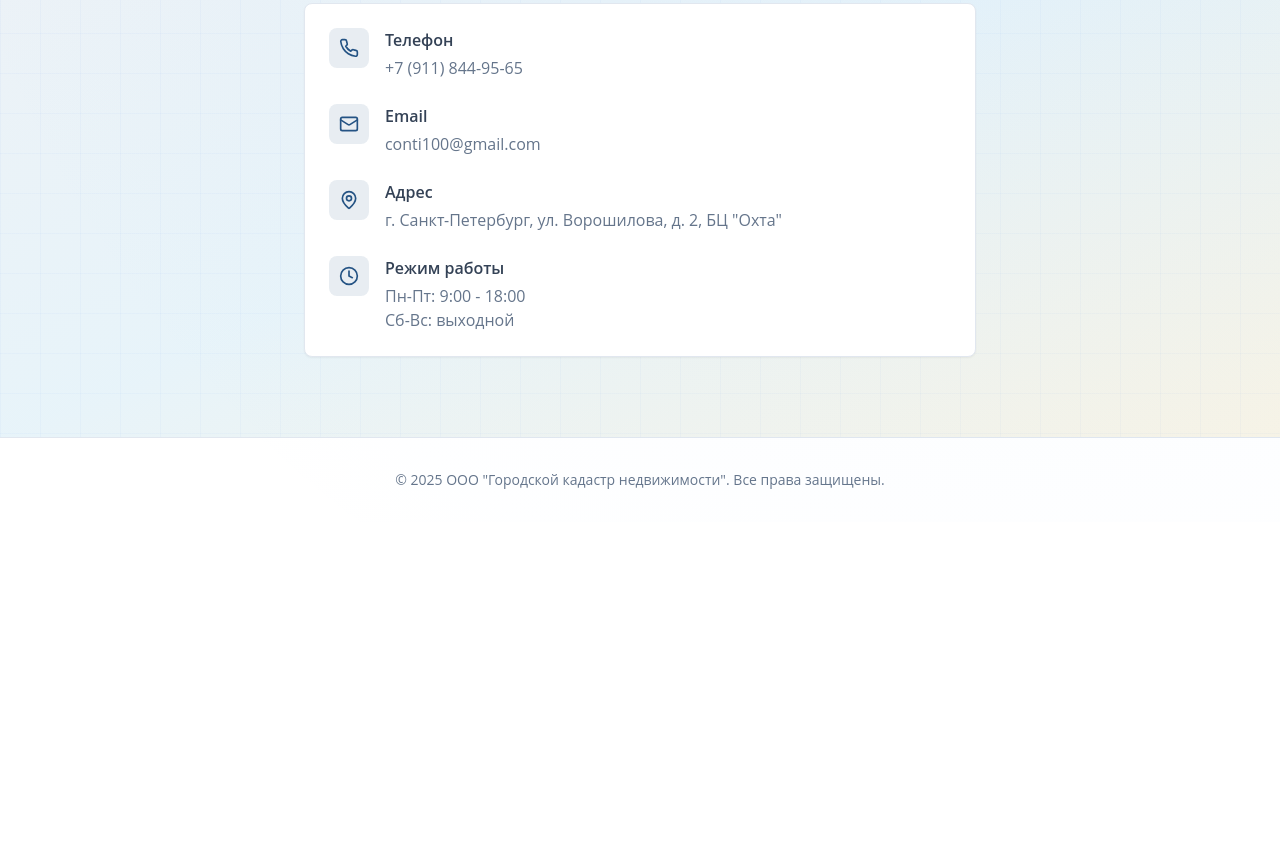
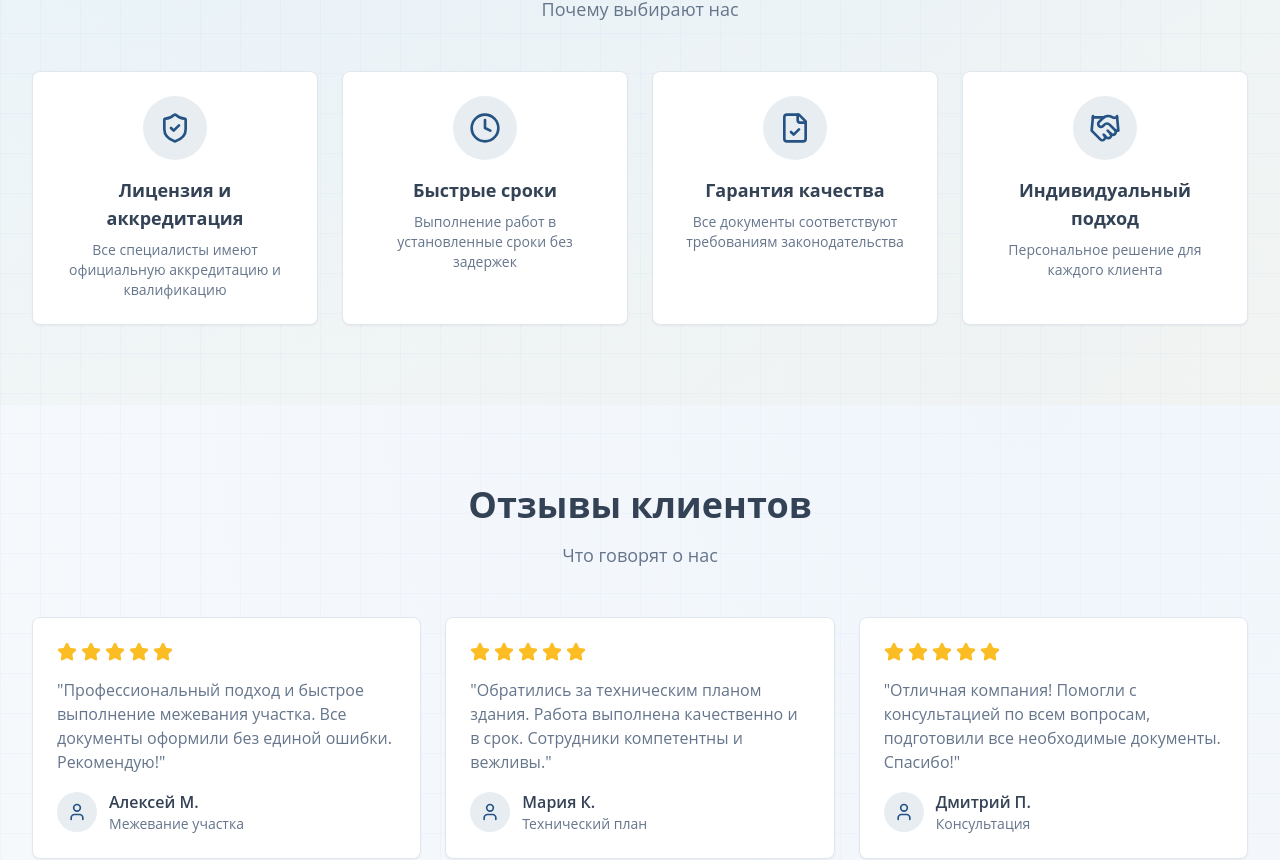
Before and after one commit to pr-poehali-dev/cad-engineer-website, a React (Vite) app: page / in a window 1280 px wide. Shown: the part 2407-3267 px from the top of the page. Before the commit the page ends 2929 px from the top, so only its background shows below. Built offline with nearby package versions, Linux system fonts and the light colour scheme.

Commit message:
Добавлена базовая функциональность

```diff
--- a/src/pages/Index.tsx
+++ b/src/pages/Index.tsx
@@ -281,6 +281,138 @@ const Index = () => {
           </div>
         </section>
 
+        <section className="py-20 bg-gradient-to-br from-secondary/10 to-accent/5">
+          <div className="container">
+            <div className="text-center mb-12 observe-fade">
+              <h2 className="text-4xl font-bold mb-4">Наши преимущества</h2>
+              <p className="text-muted-foreground text-lg">Почему выбирают нас</p>
+            </div>
+            <div className="grid md:grid-cols-2 lg:grid-cols-4 gap-6">
+              <Card className="text-center observe-fade animation-delay-100">
+                <CardContent className="pt-6">
+                  <div className="w-16 h-16 rounded-full bg-primary/10 flex items-center justify-center mx-auto mb-4">
+                    <Icon name="ShieldCheck" size={32} className="text-primary" />
+                  </div>
+                  <h3 className="font-bold text-lg mb-2">Лицензия и аккредитация</h3>
+                  <p className="text-sm text-muted-foreground">Все специалисты имеют официальную аккредитацию и квалификацию</p>
+                </CardContent>
+              </Card>
+
+              <Card className="text-center observe-fade animation-delay-200">
+                <CardContent className="pt-6">
+                  <div className="w-16 h-16 rounded-full bg-primary/10 flex items-center justify-center mx-auto mb-4">
+                    <Icon name="Clock" size={32} className="text-primary" />
+                  </div>
+                  <h3 className="font-bold text-lg mb-2">Быстрые сроки</h3>
+                  <p className="text-sm text-muted-foreground">Выполнение работ в установленные сроки без задержек</p>
+                </CardContent>
+              </Card>
+
+              <Card className="text-center observe-fade animation-delay-300">
+                <CardContent className="pt-6">
+                  <div className="w-16 h-16 rounded-full bg-primary/10 flex items-center justify-center mx-auto mb-4">
+                    <Icon name="FileCheck" size={32} className="text-primary" />
+                  </div>
+                  <h3 className="font-bold text-lg mb-2">Гарантия качества</h3>
+                  <p className="text-sm text-muted-foreground">Все документы соответствуют требованиям законодательства</p>
+                </CardContent>
+              </Card>
+
+              <Card className="text-center observe-fade animation-delay-400">
+                <CardContent className="pt-6">
+                  <div className="w-16 h-16 rounded-full bg-primary/10 flex items-center justify-center mx-auto mb-4">
+                    <Icon name="Handshake" size={32} className="text-primary" />
+                  </div>
+                  <h3 className="font-bold text-lg mb-2">Индивидуальный подход</h3>
+                  <p className="text-sm text-muted-foreground">Персональное решение для каждого клиента</p>
+                </CardContent>
+              </Card>
+            </div>
+          </div>
+        </section>
+
+        <section className="py-20">
+          <div className="container">
+            <div className="text-center mb-12 observe-fade">
+              <h2 className="text-4xl font-bold mb-4">Отзывы клиентов</h2>
+              <p className="text-muted-foreground text-lg">Что говорят о нас</p>
+            </div>
+            <div className="grid md:grid-cols-3 gap-6">
+              <Card className="observe-fade animation-delay-100">
+                <CardContent className="pt-6">
+                  <div className="flex items-center gap-1 mb-4">
+                    <Icon name="Star" size={20} className="text-accent fill-accent" />
+                    <Icon name="Star" size={20} className="text-accent fill-accent" />
+                    <Icon name="Star" size={20} className="text-accent fill-accent" />
+                    <Icon name="Star" size={20} className="text-accent fill-accent" />
+                    <Icon name="Star" size={20} className="text-accent fill-accent" />
+                  </div>
+                  <p className="text-muted-foreground mb-4">
+                    "Профессиональный подход и быстрое выполнение межевания участка. Все документы оформили без единой ошибки. Рекомендую!"
+                  </p>
+                  <div className="flex items-center gap-3">
+                    <div className="w-10 h-10 rounded-full bg-primary/10 flex items-center justify-center">
+                      <Icon name="User" size={20} className="text-primary" />
+                    </div>
+                    <div>
+                      <div className="font-semibold">Алексей М.</div>
+                      <div className="text-sm text-muted-foreground">Межевание участка</div>
+                    </div>
+                  </div>
+                </CardContent>
+              </Card>
+
+              <Card className="observe-fade animation-delay-200">
+                <CardContent className="pt-6">
+                  <div className="flex items-center gap-1 mb-4">
+                    <Icon name="Star" size={20} className="text-accent fill-accent" />
+                    <Icon name="Star" size={20} className="text-accent fill-accent" />
+                    <Icon name="Star" size={20} className="text-accent fill-accent" />
+                    <Icon name="Star" size={20} className="text-accent fill-accent" />
+                    <Icon name="Star" size={20} className="text-accent fill-accent" />
+                  </div>
+                  <p className="text-muted-foreground mb-4">
+                    "Обратились за техническим планом здания. Работа выполнена качественно и в срок. Сотрудники компетентны и вежливы."
+                  </p>
+                  <div className="flex items-center gap-3">
+                    <div className="w-10 h-10 rounded-full bg-primary/10 flex items-center justify-center">
+                      <Icon name="User" size={20} className="text-primary" />
+                    </div>
+                    <div>
+                      <div className="font-semibold">Мария К.</div>
+                      <div className="text-sm text-muted-foreground">Технический план</div>
+                    </div>
+                  </div>
+                </CardContent>
+              </Card>
+
+              <Card className="observe-fade animation-delay-300">
+                <CardContent className="pt-6">
+                  <div className="flex items-center gap-1 mb-4">
+                    <Icon name="Star" size={20} className="text-accent fill-accent" />
+                    <Icon name="Star" size={20} className="text-accent fill-accent" />
+                    <Icon name="Star" size={20} className="text-accent fill-accent" />
+                    <Icon name="Star" size={20} className="text-accent fill-accent" />
+                    <Icon name="Star" size={20} className="text-accent fill-accent" />
+                  </div>
+                  <p className="text-muted-foreground mb-4">
+                    "Отличная компания! Помогли с консультацией по всем вопросам, подготовили все необходимые документы. Спасибо!"
+                  </p>
+                  <div className="flex items-center gap-3">
+                    <div className="w-10 h-10 rounded-full bg-primary/10 flex items-center justify-center">
+                      <Icon name="User" size={20} className="text-primary" />
+                    </div>
+                    <div>
+                      <div className="font-semibold">Дмитрий П.</div>
+                      <div className="text-sm text-muted-foreground">Консультация</div>
+                    </div>
+                  </div>
+                </CardContent>
+              </Card>
+            </div>
+          </div>
+        </section>
+
         <section id="contacts" className="py-20 bg-gradient-to-br from-primary/5 via-secondary/15 to-accent/10">
           <div className="container">
             <div className="max-w-2xl mx-auto observe-fade">
```
